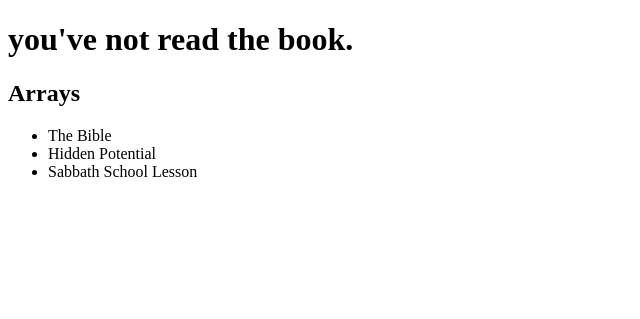
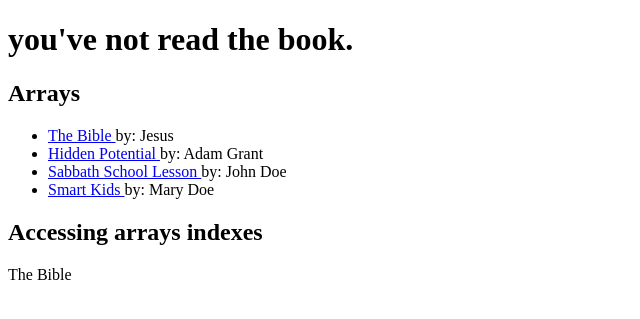
Before and after one commit to luishsilva/PHPFlashback, a PHP site: page / in a window 1280 px wide. Shown: the top 319 px of the page, without its empty margins (0-640 px from the left). Run offline with PHP 8.4, Linux system fonts and the light colour scheme.

Commit message:
Associative arrays

```diff
--- a/index.php
+++ b/index.php
@@ -20,17 +20,45 @@
 
     <?php
         $books = [
-            "The Bible",
-            "Hidden Potential",
-            "Sabbath School Lesson"
+            [
+                'name' => 'The Bible',
+                'author' => 'Jesus',
+                'purchaseUrl' => 'http://exempple.com'
+            ],
+            [
+                'name' => 'Hidden Potential',
+                'author' => 'Adam Grant',
+                'purchaseUrl' => 'http://exempple.com'
+            ],
+            [
+                'name' => 'Sabbath School Lesson',
+                'author' => 'John Doe',
+                'purchaseUrl' => 'http://exempple.com'
+            ],
+            [
+                'name' => 'Smart Kids',
+                'author' => 'Mary Doe',
+                'purchaseUrl' => 'http://exempple.com'
+            ]
         ];
     ?>
 
     <h2>Arrays</h2>
     <ul>
         <?php foreach ($books as $book) : ?>
-            <li><?=$book?></li>
+            <li>
+                <a href="<?=$book['name']?>">
+                    <?=$book['name']?>
+                </a>
+                <span>
+                    by:
+                    <?=$book['author']?>
+                </span>
+            </li>
         <?php endforeach; ?>
     </ul>
+
+    <h2>Accessing arrays indexes</h2>
+    <?=$books[0]['name'];?>
 </body>
 </html>
```
